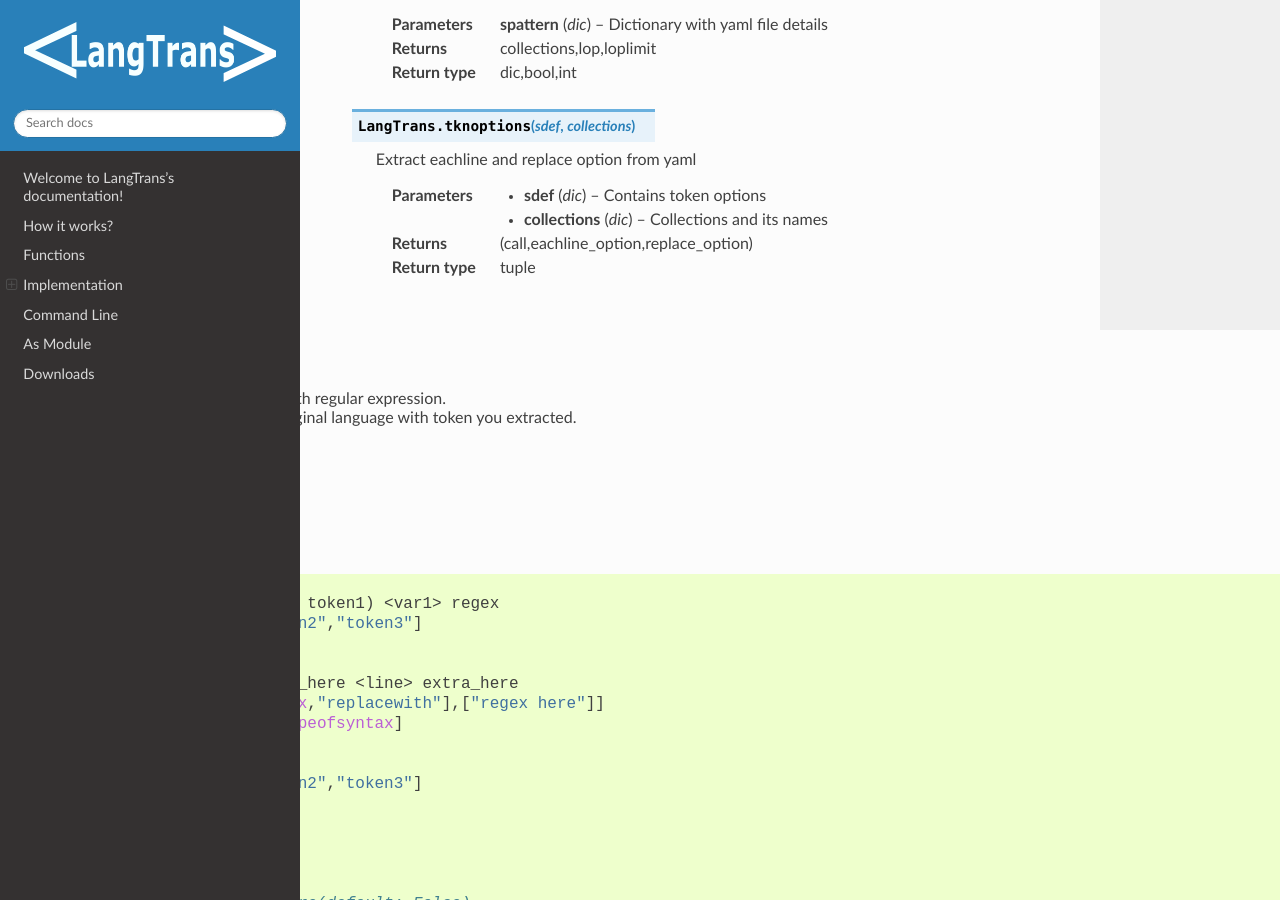
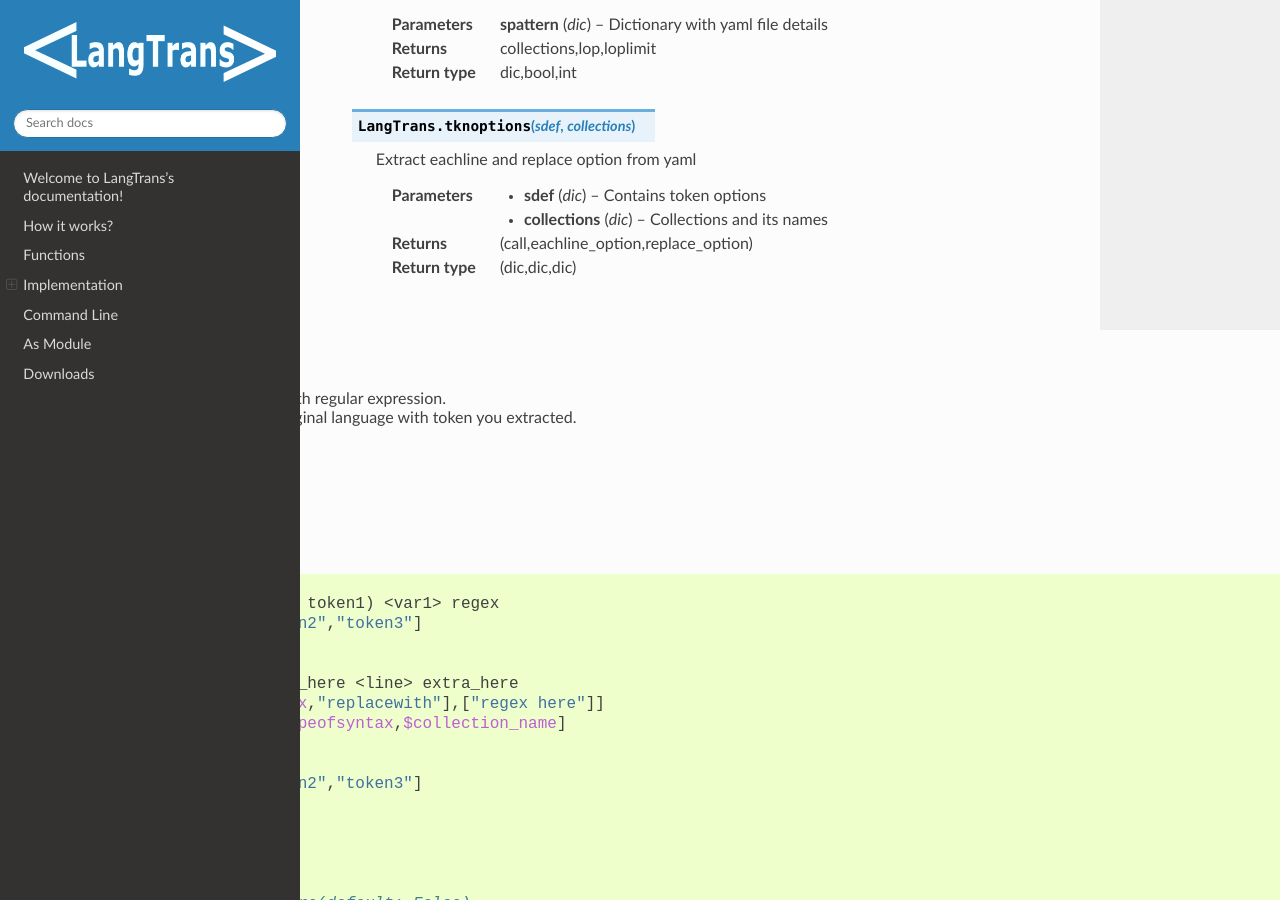
Before and after one commit to LangTrans/LangTrans, a Sphinx documentation site: the page built from docs/index.rst, in a window 1280 px wide and 900 px high, scrolled down 1365 px. Built offline with Sphinx 7.4.7 and the Read the Docs theme 2.0.0, drawn with Linux system fonts in a browser that asks for light colours.

Commit message:
collection in call

```diff
--- a/docs/index.rst
+++ b/docs/index.rst
@@ -128,7 +128,7 @@ Functions
 	<dd class="field-even"><p>(call,eachline_option,replace_option)</p>
 	</dd>
 	<dt class="field-odd">Return type</dt>
-	<dd class="field-odd"><p>tuple</p>
+	<dd class="field-odd"><p>(dic,dic,dic)</p>
 	</dd>
 	</dl>
 	</dd></dl>
@@ -155,7 +155,7 @@ Syntax
 		token1:
 			eachline: extra_here <line> extra_here
 			replace: [[regex,"replacewith"],["regex here"]]
-			call: [other_typeofsyntax]
+			call: [other_typeofsyntax,$collection_name]
 	_1typeofsyntax:
 		regex: another regex
 		tokens: ["token1","token2","token3"]
```
